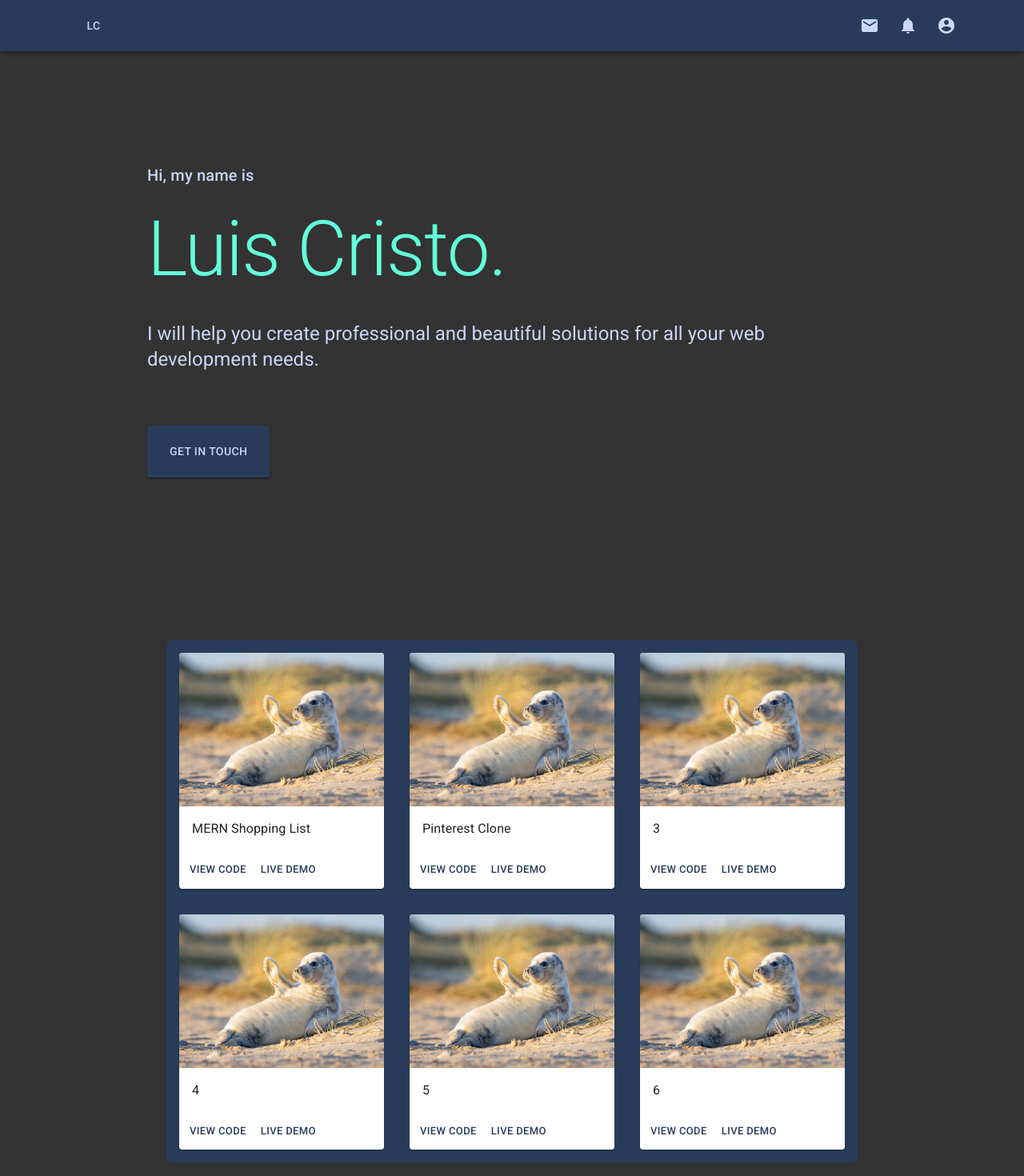
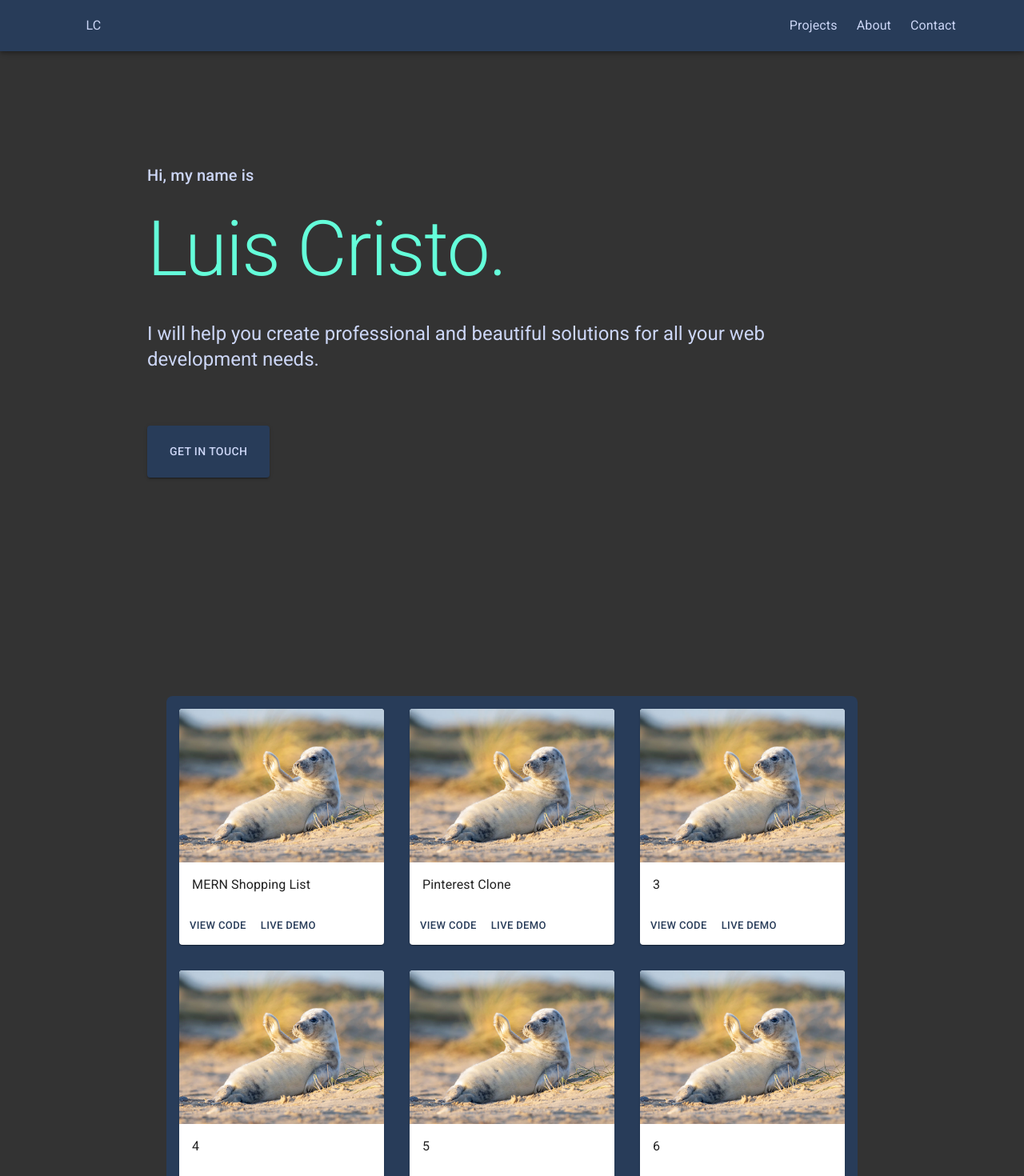
Before and after one commit to Blazekla/portfolio, a React (Create React App) app: page / in a window 1280 px wide. Shown: the top 1470 px of the page at 80% size. Built offline with nearby package versions, Linux system fonts and the light colour scheme.

Commit message:
navigation links, spacing and more cleanup changes

```diff
--- a/src/App.js
+++ b/src/App.js
@@ -67,7 +67,11 @@ function App() {
           <div className="content">
             <Container maxWidth="md" className="mainContent">
               <HeroBanner />
-              <Container maxWidth="md">
+              <Container
+                id="projects"
+                maxWidth="md"
+                style={{ paddingTop: "70px" }}
+              >
                 <Projects />
               </Container>
 
--- a/src/components/AppBar.js
+++ b/src/components/AppBar.js
@@ -6,6 +6,7 @@ import IconButton from "@material-ui/core/IconButton";
 import MenuItem from "@material-ui/core/MenuItem";
 import Menu from "@material-ui/core/Menu";
 import Button from "@material-ui/core/Button";
+import Typography from "@material-ui/core/Typography";
 import { CSSTransition } from "react-transition-group";
 
 import AccountCircle from "@material-ui/icons/AccountCircle";
@@ -177,7 +178,9 @@ function MenuAppBar() {
                   classNames="fadedown"
                 >
                   <span style={{ display: "block", transitionDelay: "500ms" }}>
-                    <Button color="inherit">LC</Button>
+                    <Button color="inherit" href="/">
+                      <Typography>LC</Typography>
+                    </Button>
                   </span>
                 </CSSTransition>
               </div>
@@ -190,8 +193,13 @@ function MenuAppBar() {
                   classNames="fadedown"
                 >
                   <span style={{ display: "block", transitionDelay: "700ms" }}>
-                    <IconButton aria-label="show new emails" color="inherit">
-                      <MailIcon />
+                    <IconButton
+                      aria-label="show new emails"
+                      color="inherit"
+                      href="#projects"
+                    >
+                      {/* <MailIcon /> */}
+                      <Typography>Projects</Typography>
                     </IconButton>
                   </span>
                 </CSSTransition>
@@ -206,8 +214,10 @@ function MenuAppBar() {
                     <IconButton
                       aria-label="show new notifications"
                       color="inherit"
+                      href="#about"
                     >
-                      <NotificationsIcon />
+                      {/* <NotificationsIcon /> */}
+                      <Typography>About</Typography>
                     </IconButton>
                   </span>
                 </CSSTransition>
@@ -226,8 +236,10 @@ function MenuAppBar() {
                       aria-haspopup="true"
                       onClick={handleProfileMenuOpen}
                       color="inherit"
+                      href="#contact"
                     >
-                      <AccountCircle />
+                      {/* <AccountCircle/> */}
+                      <Typography>Contact</Typography>
                     </IconButton>
                   </span>
                 </CSSTransition>
--- a/src/components/HeroUnit.js
+++ b/src/components/HeroUnit.js
@@ -3,6 +3,7 @@ import Typography from "@material-ui/core/Typography";
 import Grid from "@material-ui/core/Grid";
 import { Button } from "@material-ui/core";
 import { useTheme } from "@material-ui/core/styles";
+import Link from "@material-ui/core/Link";
 
 import { CSSTransition } from "react-transition-group";
 
@@ -116,7 +117,7 @@ function HeroUnit() {
                 <Button
                   variant="contained"
                   color="primary"
-                  href="#footer"
+                  href="mailto:luiscristodev@gmail.com"
                   style={{ padding: "20px 28px" }}
                 >
                   Get In Touch
--- a/src/components/Projects.js
+++ b/src/components/Projects.js
@@ -35,6 +35,7 @@ function Projects() {
     >
       <Grid
         container
+        // id="projects"
         direction="row"
         alignItems="flex-start"
         justify="center"
@@ -42,6 +43,7 @@ function Projects() {
           backgroundColor: theme.palette.primary.main,
           borderRadius: "8px",
           margin: "0px auto 100px"
+          // paddingTop: "70px"
         }}
       >
         {pageData.project.map(
--- a/src/components/sub_components/Cards.js
+++ b/src/components/sub_components/Cards.js
@@ -21,7 +21,6 @@ const useStyles = makeStyles({
 
 function ContentCard(props) {
   const classes = useStyles();
-  console.log(`This is the link passed: ${props.external}`);
   return (
     <Card className={classes.card}>
       <CardActionArea>
```
